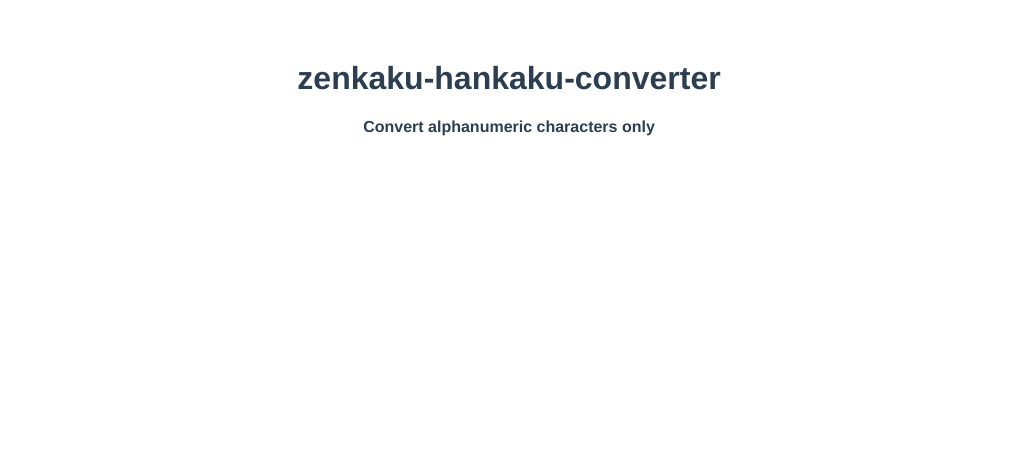
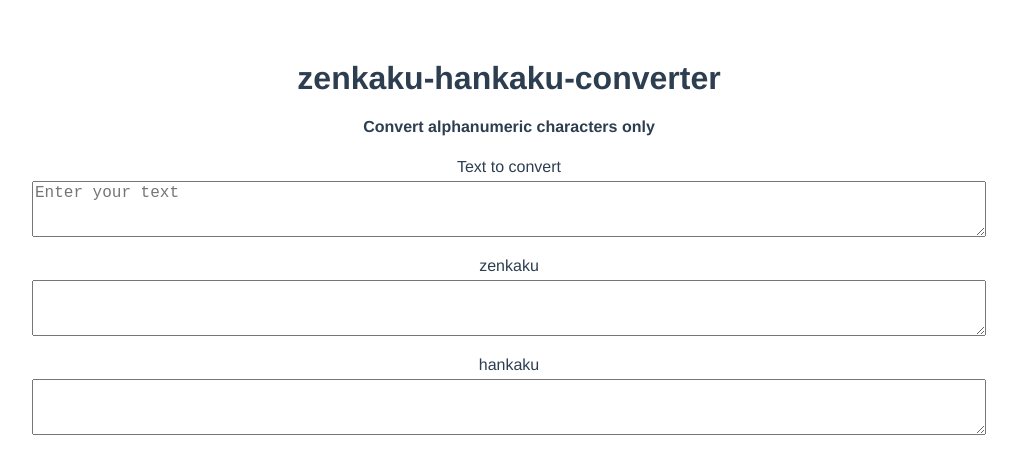
Before and after one commit to wasabina67/zenkaku-hankaku-converter, a Vue app: page / in a window 1280 px wide. Shown: the top 474 px of the page, without its empty margins (131-1148 px from the left). Built offline with nearby package versions, Linux system fonts and the light colour scheme.

Commit message:
Update App.vue

```diff
--- a/src/App.vue
+++ b/src/App.vue
@@ -2,6 +2,15 @@
   <div>
     <h1>zenkaku-hankaku-converter</h1>
     <h4>Convert alphanumeric characters only</h4>
+
+    <p>Text to convert</p>
+    <textarea placeholder="Enter your text"></textarea>
+
+    <p>zenkaku</p>
+    <textarea placeholder=""></textarea>
+
+    <p>hankaku</p>
+    <textarea placeholder=""></textarea>
   </div>
 </template>
 
@@ -22,4 +31,18 @@ export default {
   color: #2c3e50;
   margin-top: 60px;
 }
+
+p {
+  margin-bottom: 5px;
+}
+
+textarea {
+  font-size: 1rem;
+  height: 50px;
+  width: 75%;
+}
+
+textarea:focus {
+  outline-color: #42b883;
+}
 </style>
```
